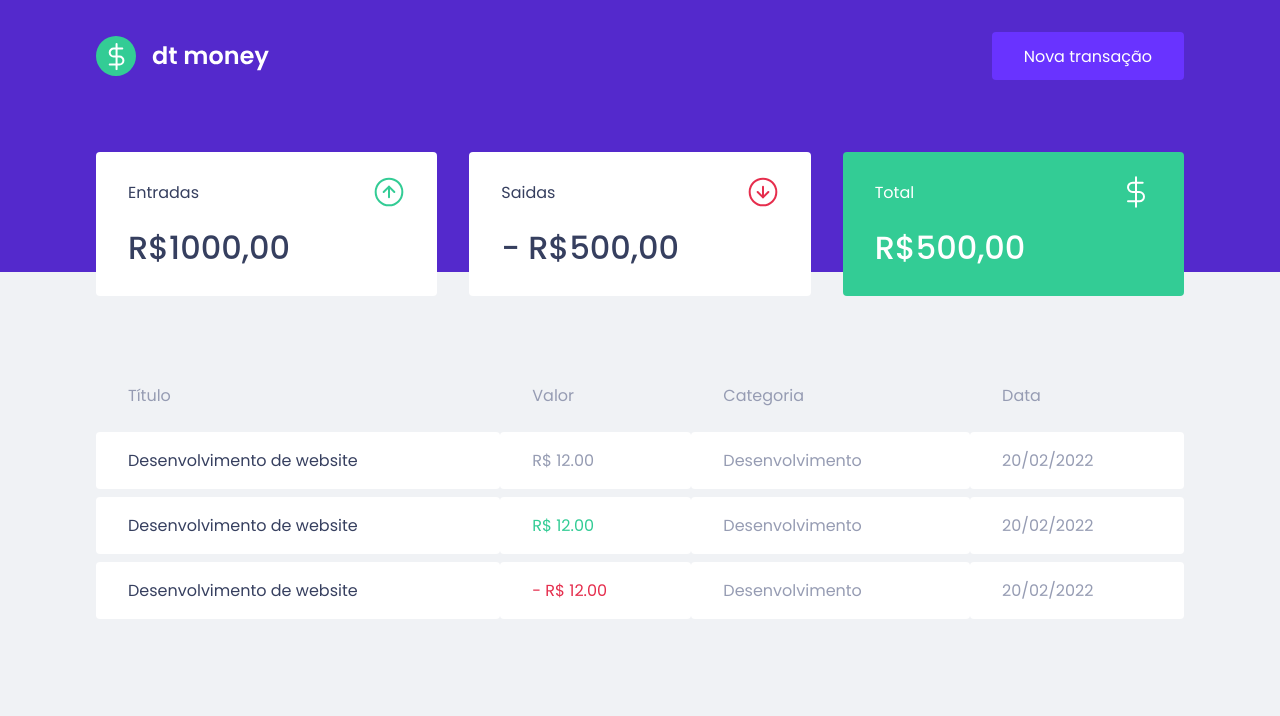
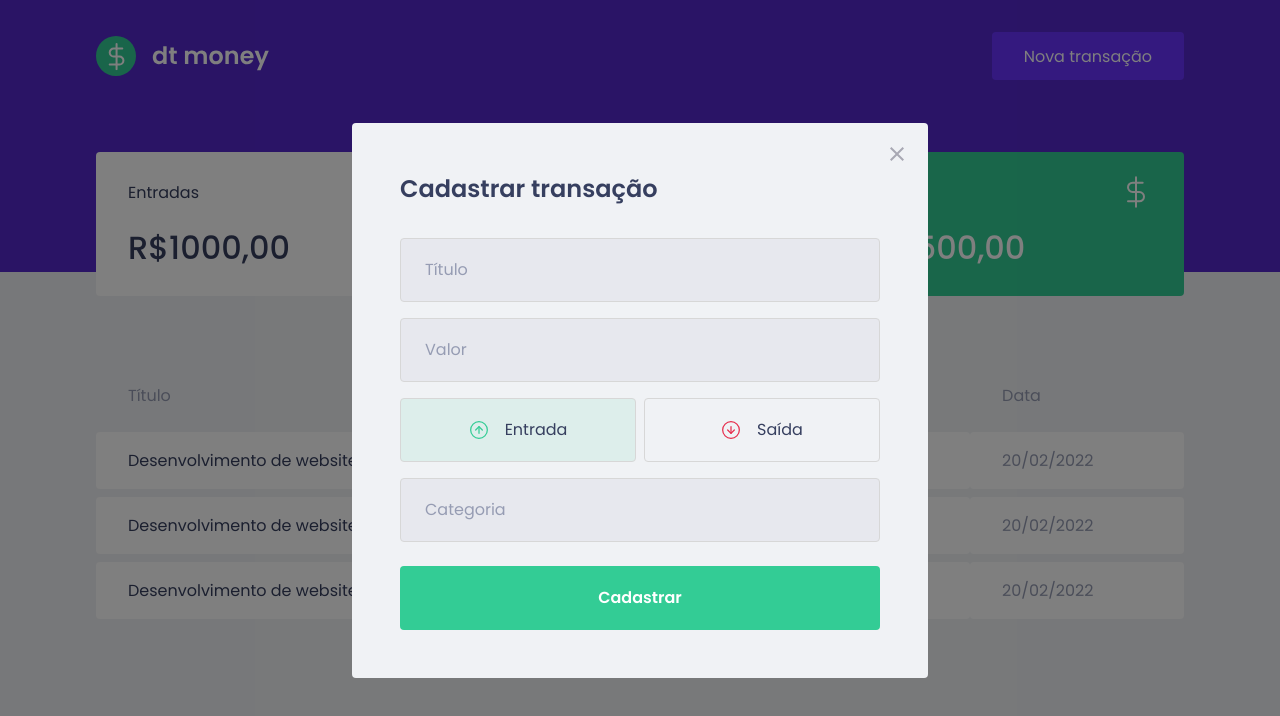
Before and after one commit to femow/rocketseat-chapter-ii, a React (Create React App) app: page / in a window 1280 px wide. Both pictures are taken after a click on the button "Nova transação". Shown: the top 716 px of the page. Built offline with nearby package versions, Linux system fonts and the light colour scheme; no server answers; what miragejs would draw is missing.

Commit message:
added polished module, added props to NewTransactionModal styled component class

```diff
--- a/package.json
+++ b/package.json
@@ -10,14 +10,17 @@
     "@types/node": "^16.7.13",
     "@types/react": "^18.0.0",
     "@types/react-dom": "^18.0.0",
+    "@types/react-modal": "^3.13.1",
     "@types/styled-components": "^5.1.25",
     "typescript": "^4.4.2"
   },
   "dependencies": {
     "axios": "^0.26.1",
     "miragejs": "^0.1.43",
+    "polished": "^4.2.2",
     "react": "^18.0.0",
     "react-dom": "^18.0.0",
+    "react-modal": "^3.14.4",
     "react-scripts": "5.0.1",
     "styled-components": "^5.3.5",
     "web-vitals": "^2.1.0"
--- a/src/App.tsx
+++ b/src/App.tsx
@@ -1,12 +1,26 @@
+import { useState } from "react";
 import { Dashboard } from "./components/Dashboard";
 import { Header } from "./components/Header";
+import { NewTransactionModal } from "./components/NewTransactionModal";
 import { GlobalStyle } from "./styles/global";
 
+
 export function App() {
+  const [isNewTransactionModalOpen, setIsNewTransactionModalOpen] = useState(false);
+
+  function handleOpenNewTransactionModal() {
+      setIsNewTransactionModalOpen(true);
+  }
+
+  function handleCloseNewTransactionModal() {
+      setIsNewTransactionModalOpen(false);
+  }
+
   return (
     <>
-      <Header />
+      <Header onOpenModal={handleOpenNewTransactionModal}/>
       <Dashboard />
+      <NewTransactionModal isNewTransactionModalOpen={isNewTransactionModalOpen} onCloseNewTransactionModal={handleCloseNewTransactionModal}/>
       <GlobalStyle />
     </>
   );
--- a/src/components/Header/index.tsx
+++ b/src/components/Header/index.tsx
@@ -1,12 +1,18 @@
 import logoImg from '../../assets/logo.svg'
 import { Container, Content } from './styles'
 
-export function Header () {
+interface IHeaderProps {
+    onOpenModal: () => void;
+}
+
+export function Header ({ onOpenModal }: IHeaderProps) {
+
+
     return (
         <Container >
             <Content >
                 <img src={logoImg} alt="dt money" />
-                <button type="button">
+                <button type="button" onClick={onOpenModal}>
                     Nova transação
                 </button>
             </Content>
--- /dev/null
+++ b/src/components/NewTransactionModal/index.tsx
@@ -0,0 +1,61 @@
+import ReactModal from "react-modal";
+import { Container, RadioBox, TransactionTypeContainer } from "./styles";
+import closeImg from '../../assets/close.svg'
+import incomeImg from '../../assets/income.svg'
+import outcomeImg from '../../assets/outcome.svg'
+import { useState } from "react";
+
+interface INewTransactionModalProps {
+    isNewTransactionModalOpen: boolean;
+    onCloseNewTransactionModal: () => void;
+}
+
+ReactModal.setAppElement('#root')
+export function NewTransactionModal ({ isNewTransactionModalOpen, onCloseNewTransactionModal }: INewTransactionModalProps) {
+    const [type, setType] = useState('deposit')
+
+    return (
+        <ReactModal
+            isOpen={isNewTransactionModalOpen}
+            onRequestClose={onCloseNewTransactionModal}
+            overlayClassName="react-modal-overlay"
+            className="react-modal-content"
+        >
+            <button type="button"
+                onClick={onCloseNewTransactionModal}
+                className="react-modal-close"
+            >
+                <img src={closeImg} alt="Fechar modal" />
+            </button>
+            <Container>
+                <h2>Cadastrar transação</h2>
+                <input type="text" placeholder="Título"/>
+                <input type="number" name="" id="" placeholder="Valor"/>
+                <TransactionTypeContainer>
+                    <RadioBox
+                        onClick={() => setType('deposit')}
+                        type="button"
+                        isActive={type === 'deposit'}
+                        activeColor="green"
+                        >
+                        <img src={incomeImg} alt="Entrada" />
+                        <span>Entrada</span>
+                    </RadioBox>
+                    <RadioBox
+                        onClick={() => setType('withdraw')}
+                        type="button"
+                        isActive={type === 'withdraw'}
+                        activeColor="red"
+                    >
+                        <img src={outcomeImg} alt="Saída" />
+                        <span>Saída</span>
+                    </RadioBox>
+                </TransactionTypeContainer>
+                <input type="text" placeholder="Categoria"/>
+                <button type="submit">
+                    Cadastrar
+                </button>
+            </Container>
+        </ReactModal>
+    )
+}
--- /dev/null
+++ b/src/components/NewTransactionModal/styles.ts
@@ -0,0 +1,99 @@
+import styled from "styled-components";
+import { darken, transparentize } from 'polished'
+
+export const Container = styled.form`
+    h2 {
+        color: var(--text-title);
+        font-size: 1.5rem;
+        margin-bottom: 2rem;
+    }
+
+    input {
+        width: 100%;
+        padding: 0 1.5rem;
+        height: 4rem;
+        border-radius: 0.25rem;
+
+        border: 1px solid #d7d7d7;
+        background: #e7e8ee;
+
+        font-weight: 400;
+        font-size: 1rem;
+
+        &::placeholder {
+            color: var(--text-body);
+        }
+
+        & + input {
+            margin-top: 1rem;
+        }
+    }
+
+    button[type="submit"] {
+        width: 100%;
+        padding: 0 1.5rem;
+        height: 4rem;
+        background: var(--green);
+        color: #fff;
+        border-radius: 0.25rem;
+        border: 0;
+        font-size: 1rem;
+        margin-top: 1.5rem;
+        font-weight: 600;
+
+        transition: filter 0.2s;
+
+        &:hover {
+            filter: brightness(0.9)
+        }
+    }
+`
+
+export const TransactionTypeContainer = styled.div`
+    margin: 1rem 0;
+    display: grid;
+    grid-template-columns: 1fr 1fr;
+    gap: 0.5rem;
+
+
+`
+
+interface IRadioBoxProps {
+    isActive: boolean;
+    activeColor: "green" | "red"
+}
+
+const colors = {
+    green: '#33cc95',
+    red: '#e52e4d'
+}
+
+export const RadioBox = styled.button<IRadioBoxProps>`
+    height: 4rem;
+    border: 1px solid #d7d7d7;
+    border-radius: 0.25rem;
+
+    background: ${props => props.isActive ? transparentize(0.9, colors[props.activeColor]) : 'transparent'};
+
+    display: flex;
+    justify-content: center;
+    align-items: center;
+
+    transition: border-color 0.2s;
+
+    &:hover {
+        border-color: ${darken(0.1, '#d7d7d7')};
+    }
+
+    img {
+        width: 20px;
+        height: 20px;
+    }
+
+    span {
+        display: inline-block;
+        margin-left: 1rem;
+        font-size: 1rem;
+        color: var(--text-title);
+    }
+`
--- a/src/styles/global.ts
+++ b/src/styles/global.ts
@@ -51,4 +51,40 @@
         opacity: 0.6;
         cursor: not-allowed;
     }
+
+    .react-modal-overlay {
+        background: rgba(0,0,0,0.5);
+        position: fixed;
+        top: 0;
+        bottom: 0;
+        right: 0;
+        left: 0;
+
+        display: flex;
+        justify-content: center;
+        align-items: center;
+    }
+
+    .react-modal-content {
+        width: 100%;
+        max-width: 576px;
+        background: var(--background);
+        padding: 3rem;
+        position: relative;
+        border-radius: 0.25rem;
+    }
+
+    .react-modal-close {
+        position: absolute;
+        right: 1.5rem;
+        top: 1.5rem;
+        border: 0;
+        background: transparent;
+
+        transition: filter 0.2s;
+
+        &:hover {
+            filter: brightness(0.9);
+        }
+    }
 `
```
Also changed, not shown: 1 other file (tests, documents, lock files or other folders).
